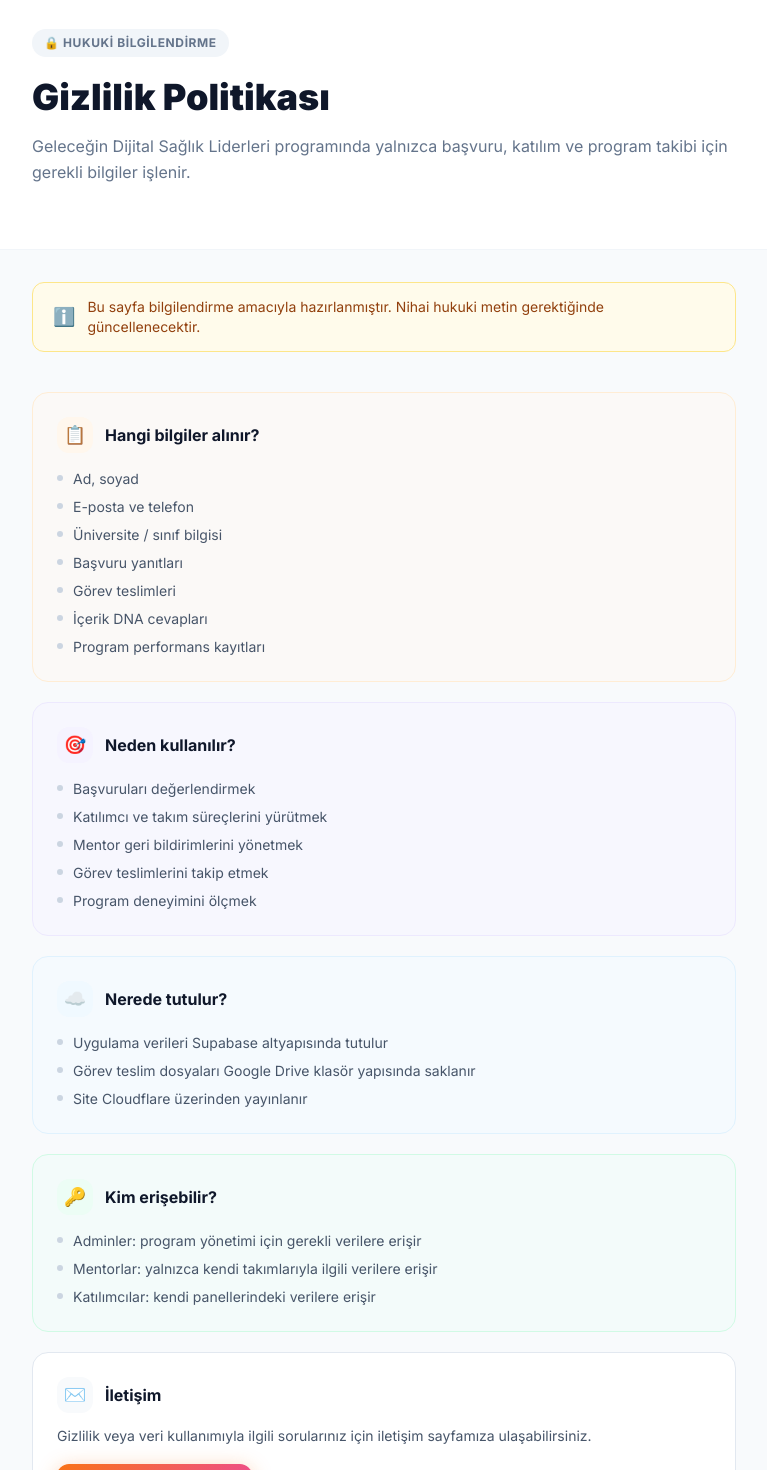
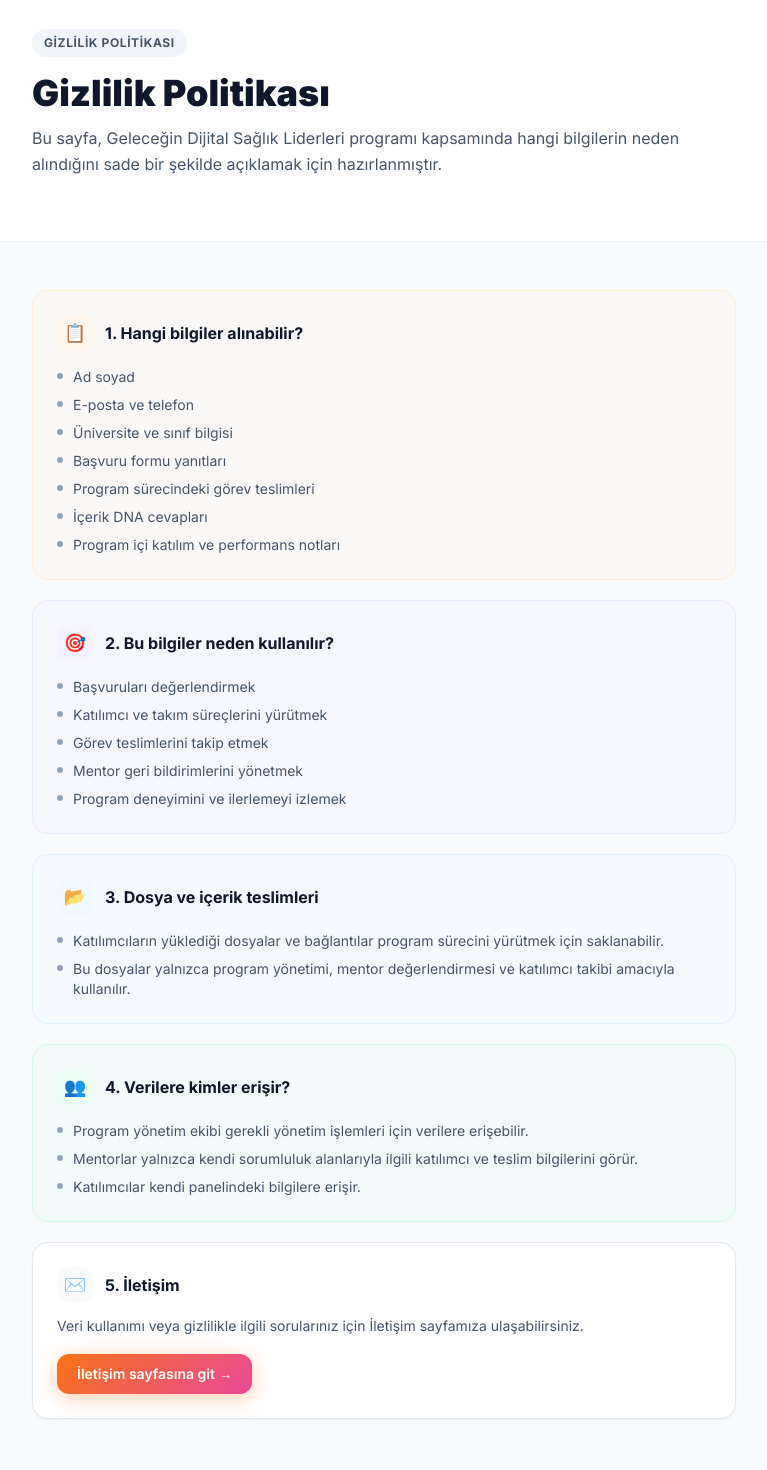
Before and after one commit to Akyasan6178/saglik-liderleri-site, a React (Vite) app: page /gizlilik in a window 1280 px wide. Shown: the part 100-1570 px from the top of the page, without its empty margins (256-1023 px from the left). Built offline with nearby package versions, Linux system fonts and the light colour scheme; no server answers.

Commit message:
fix(landing): smooth public routes and simplify privacy page

```diff
--- a/src/App.jsx
+++ b/src/App.jsx
@@ -19,11 +19,13 @@ function ScrollToTop() {
   return null
 }
 
-function App() {
+/* ─── Animated Routes Wrapper ─── */
+function AnimatedRoutes() {
+  const location = useLocation()
+
   return (
-    <BrowserRouter>
-      <ScrollToTop />
-      <Routes>
+    <div key={location.pathname} className="animate-page-enter">
+      <Routes location={location}>
         <Route path="/" element={<AnaSayfa />} />
         <Route path="/login" element={<Login />} />
         <Route path="/hakkinda" element={<Hakkinda />} />
@@ -47,6 +49,15 @@ function App() {
           </AuthGuard>
         } />
       </Routes>
+    </div>
+  )
+}
+
+function App() {
+  return (
+    <BrowserRouter>
+      <ScrollToTop />
+      <AnimatedRoutes />
     </BrowserRouter>
   )
 }
--- a/src/index.css
+++ b/src/index.css
@@ -148,3 +148,19 @@ body {
   pointer-events: none;
   opacity: 0.3;
 }
+
+/* ─── Page Transition Animation ─── */
+@keyframes pageEnter {
+  from {
+    opacity: 0;
+    transform: translateY(8px);
+  }
+  to {
+    opacity: 1;
+    transform: translateY(0);
+  }
+}
+
+.animate-page-enter {
+  animation: pageEnter 260ms ease-out both;
+}
--- a/src/pages/Gizlilik.jsx
+++ b/src/pages/Gizlilik.jsx
@@ -4,50 +4,49 @@ import Footer from '../components/Footer'
 const SECTIONS = [
   {
     icon: '📋',
-    title: 'Hangi bilgiler alınır?',
+    title: '1. Hangi bilgiler alınabilir?',
     items: [
-      'Ad, soyad',
+      'Ad soyad',
       'E-posta ve telefon',
-      'Üniversite / sınıf bilgisi',
-      'Başvuru yanıtları',
-      'Görev teslimleri',
+      'Üniversite ve sınıf bilgisi',
+      'Başvuru formu yanıtları',
+      'Program sürecindeki görev teslimleri',
       'İçerik DNA cevapları',
-      'Program performans kayıtları',
+      'Program içi katılım ve performans notları',
     ],
     accent: 'border-orange-100 bg-orange-50/40',
     iconBg: 'bg-orange-50',
   },
   {
     icon: '🎯',
-    title: 'Neden kullanılır?',
+    title: '2. Bu bilgiler neden kullanılır?',
     items: [
       'Başvuruları değerlendirmek',
       'Katılımcı ve takım süreçlerini yürütmek',
+      'Görev teslimlerini takip etmek',
       'Mentor geri bildirimlerini yönetmek',
-      'Görev teslimlerini takip etmek',
-      'Program deneyimini ölçmek',
+      'Program deneyimini ve ilerlemeyi izlemek',
     ],
     accent: 'border-violet-100 bg-violet-50/40',
     iconBg: 'bg-violet-50',
   },
   {
-    icon: '☁️',
-    title: 'Nerede tutulur?',
+    icon: '📂',
+    title: '3. Dosya ve içerik teslimleri',
     items: [
-      'Uygulama verileri Supabase altyapısında tutulur',
-      'Görev teslim dosyaları Google Drive klasör yapısında saklanır',
-      'Site Cloudflare üzerinden yayınlanır',
+      'Katılımcıların yüklediği dosyalar ve bağlantılar program sürecini yürütmek için saklanabilir.',
+      'Bu dosyalar yalnızca program yönetimi, mentor değerlendirmesi ve katılımcı takibi amacıyla kullanılır.',
     ],
     accent: 'border-sky-100 bg-sky-50/40',
     iconBg: 'bg-sky-50',
   },
   {
-    icon: '🔑',
-    title: 'Kim erişebilir?',
+    icon: '👥',
+    title: '4. Verilere kimler erişir?',
     items: [
-      'Adminler: program yönetimi için gerekli verilere erişir',
-      'Mentorlar: yalnızca kendi takımlarıyla ilgili verilere erişir',
-      'Katılımcılar: kendi panellerindeki verilere erişir',
+      'Program yönetim ekibi gerekli yönetim işlemleri için verilere erişebilir.',
+      'Mentorlar yalnızca kendi sorumluluk alanlarıyla ilgili katılımcı ve teslim bilgilerini görür.',
+      'Katılımcılar kendi panelindeki bilgilere erişir.',
     ],
     accent: 'border-emerald-100 bg-emerald-50/40',
     iconBg: 'bg-emerald-50',
@@ -71,7 +70,7 @@ export default function Gizlilik() {
               <div className="text-slate-800 font-bold text-sm leading-tight">Geleceğin Dijital</div>
               <div
                 className="font-semibold text-xs"
-                style={{ background:'linear-gradient(135deg,#f97316,#ec4899,#7c3aed)', WebkitBackgroundClip:'text', WebkitTextFillColor:'transparent', backgroundClip:'text' }}
+                style={{ background: 'linear-gradient(135deg,#f97316,#ec4899,#7c3aed)', WebkitBackgroundClip: 'text', WebkitTextFillColor: 'transparent', backgroundClip: 'text' }}
               >
                 Sağlık Liderleri
               </div>
@@ -88,33 +87,23 @@ export default function Gizlilik() {
 
       <main className="flex-1">
 
-        {/* ─── Compact hero ─── */}
+        {/* ─── Compact Header ─── */}
         <section className="bg-white border-b border-slate-100 py-12 md:py-16">
           <div className="max-w-3xl mx-auto px-4 sm:px-6 lg:px-8">
-            <span className="inline-flex items-center gap-2 bg-slate-100 text-slate-500 text-xs font-bold px-3 py-1.5 rounded-full uppercase tracking-wider mb-5">
-              🔒 Hukuki Bilgilendirme
+            <span className="inline-flex items-center gap-2 bg-slate-100 text-slate-600 text-xs font-bold px-3 py-1.5 rounded-full uppercase tracking-wider mb-4">
+              Gizlilik Politikası
             </span>
-            <h1 className="text-3xl md:text-4xl font-black text-slate-900 mb-4 leading-tight">
+            <h1 className="text-3xl md:text-4xl font-black text-slate-900 mb-3 leading-tight">
               Gizlilik Politikası
             </h1>
-            <p className="text-slate-500 text-base leading-relaxed">
-              Geleceğin Dijital Sağlık Liderleri programında yalnızca başvuru, katılım ve program takibi için gerekli bilgiler işlenir.
+            <p className="text-slate-600 text-base leading-relaxed">
+              Bu sayfa, Geleceğin Dijital Sağlık Liderleri programı kapsamında hangi bilgilerin neden alındığını sade bir şekilde açıklamak için hazırlanmıştır.
             </p>
           </div>
         </section>
 
-        {/* ─── Info note ─── */}
-        <div className="max-w-3xl mx-auto px-4 sm:px-6 lg:px-8 pt-8">
-          <div className="bg-amber-50 border border-amber-200 rounded-xl px-5 py-3.5 flex items-center gap-3">
-            <span className="text-amber-400 text-lg flex-shrink-0">ℹ️</span>
-            <p className="text-amber-800 text-sm">
-              Bu sayfa bilgilendirme amacıyla hazırlanmıştır. Nihai hukuki metin gerektiğinde güncellenecektir.
-            </p>
-          </div>
-        </div>
-
-        {/* ─── 4 sade kart ─── */}
-        <section className="py-10 pb-16">
+        {/* ─── 4 Sade Kart ─── */}
+        <section className="py-12 pb-16">
           <div className="max-w-3xl mx-auto px-4 sm:px-6 lg:px-8 space-y-5">
             {SECTIONS.map(s => (
               <div key={s.title} className={`rounded-2xl border p-6 ${s.accent}`}>
@@ -125,24 +114,24 @@ export default function Gizlilik() {
                   <h2 className="font-bold text-slate-900 text-base">{s.title}</h2>
                 </div>
                 <ul className="space-y-2">
-                  {s.items.map(item => (
-                    <li key={item} className="flex items-start gap-2.5 text-sm text-slate-600">
-                      <span className="mt-1.5 w-1.5 h-1.5 rounded-full bg-slate-300 flex-shrink-0" />
-                      {item}
+                  {s.items.map((item, idx) => (
+                    <li key={idx} className="flex items-start gap-2.5 text-sm text-slate-600">
+                      <span className="mt-1.5 w-1.5 h-1.5 rounded-full bg-slate-400 flex-shrink-0" />
+                      <span>{item}</span>
                     </li>
                   ))}
                 </ul>
               </div>
             ))}
 
-            {/* Contact section */}
-            <div className="rounded-2xl border border-slate-200 bg-white p-6">
+            {/* ─── 5. İletişim Kartı ─── */}
+            <div className="rounded-2xl border border-slate-200 bg-white p-6 shadow-sm">
               <div className="flex items-center gap-3 mb-3">
                 <div className="w-9 h-9 rounded-xl bg-slate-50 flex items-center justify-center text-lg">✉️</div>
-                <h2 className="font-bold text-slate-900 text-base">İletişim</h2>
+                <h2 className="font-bold text-slate-900 text-base">5. İletişim</h2>
               </div>
               <p className="text-slate-600 text-sm leading-relaxed mb-4">
-                Gizlilik veya veri kullanımıyla ilgili sorularınız için iletişim sayfamıza ulaşabilirsiniz.
+                Veri kullanımı veya gizlilikle ilgili sorularınız için İletişim sayfamıza ulaşabilirsiniz.
               </p>
               <Link
                 to="/iletisim"
```
Also changed, not shown: src/pages/Iletisim.jsx (+6 -43 lines).
